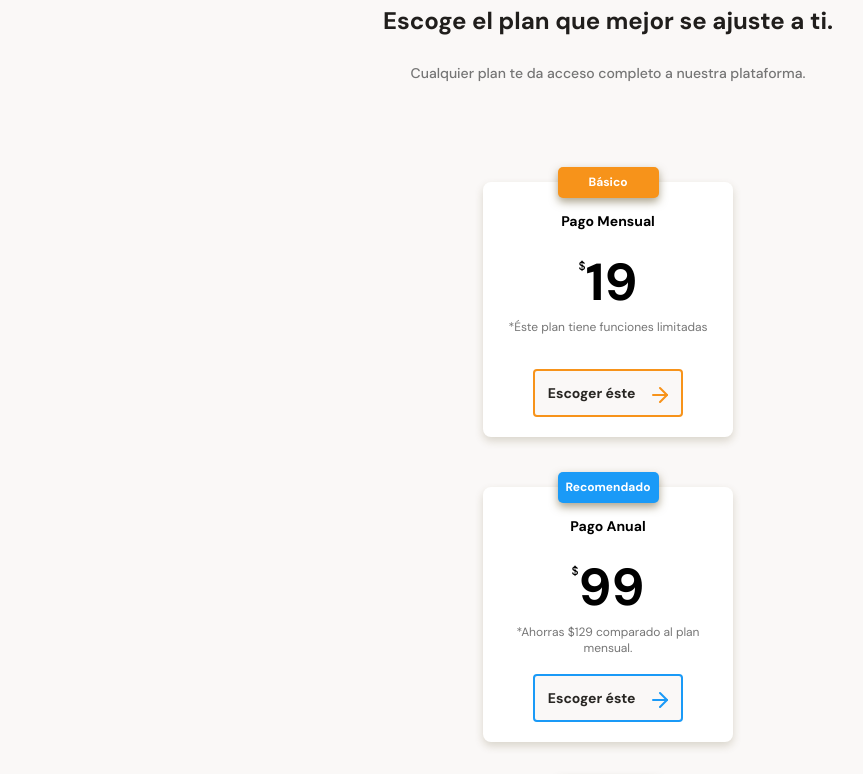
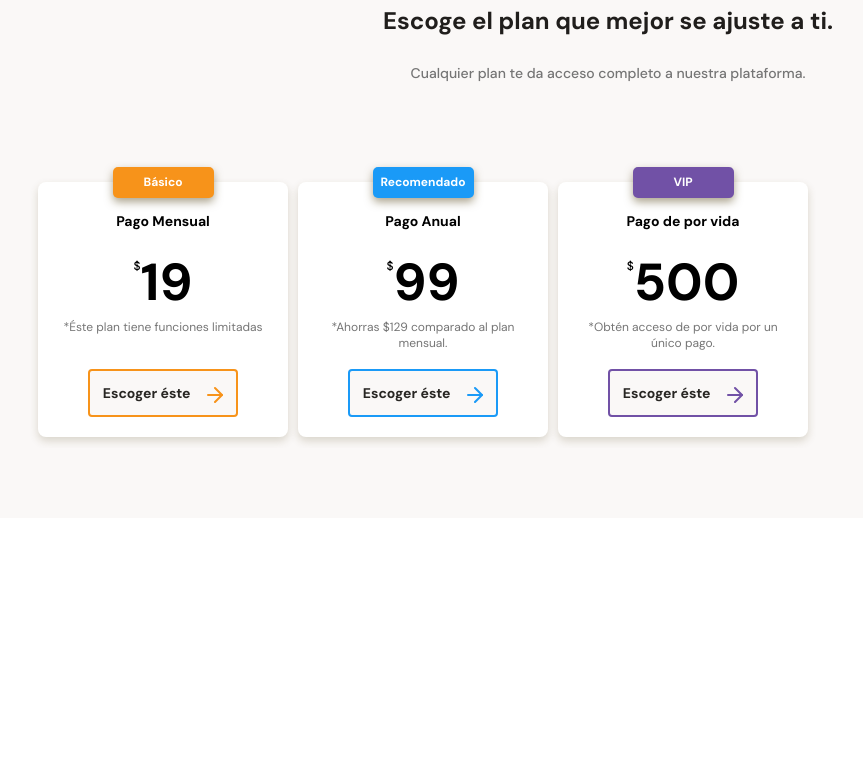
Before and after one commit to carlosandf/bata-bit, a plain HTML site: page index.html in a window 1280 px wide. Shown: the part 2880-3654 px from the top of the page, without its empty margins (32-895 px from the left). After the commit the page ends 3398 px from the top, so only its background shows below. Drawn offline with Linux system fonts and the light colour scheme.

Commit message:
agregue un scroll horizontal a las tarjetas de los planes

```diff
--- a/css/style.css
+++ b/css/style.css
@@ -411,13 +411,22 @@ font-family: 'Roboto', sans-serif;
 }
 
 /* PLANS CARDS */
+.plans-container--slider {
+    display: flex;
+    height: 31.6rem;
+    padding: 0 6.5rem;
+    overflow-x: scroll;
+    overscroll-behavior-x: contain;
+    scroll-snap-type: x proximity;
+}
 .plans-container--card {
     position: relative;
+    scroll-snap-align: center;
     width: 65%;
     min-width: 19rem;
     max-width: 25rem;
     height: 25.5rem;
-    margin: 5rem auto 0;
+    margin: 5rem .5rem 0;
     padding: 0 1.5rem;
     background-color: var(--just-white);
     border-radius: 8px;
@@ -517,5 +526,3 @@ font-family: 'Roboto', sans-serif;
 .plan-vip--button span {
     background-image: url('../assets/icons/purple-right-arrow.svg');
 }
-
-/* Scroll horizontal. Slider*/
```
